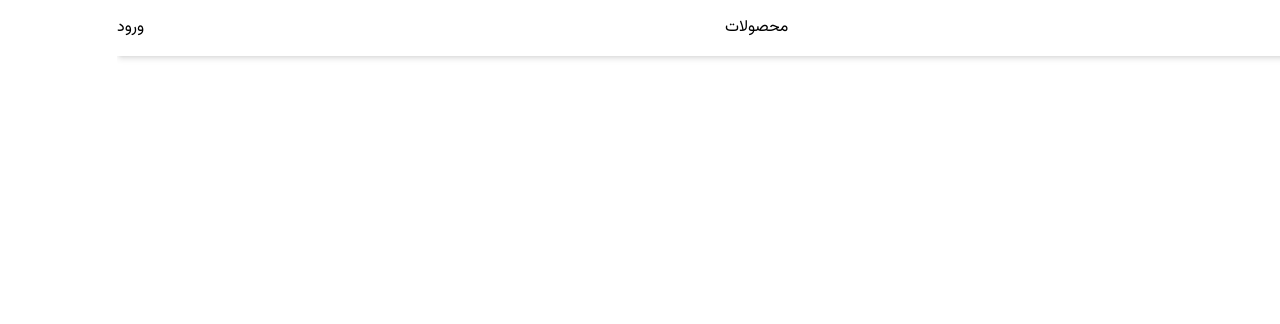
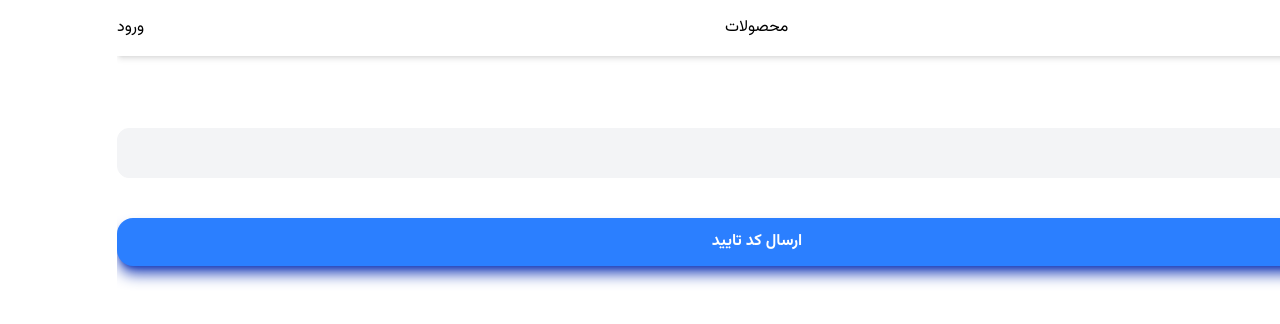
Before and after one commit to tatasadi/next-shop-admin-panel, a Next.js app: page /auth in a window 1280 px wide. Shown: the top 324 px of the page. Built offline with nearby package versions, Linux system fonts and the light colour scheme; no server answers.

Commit message:
add SendOTPFrom

```diff
--- /dev/null
+++ b/src/app/auth/SendOTPFrom.jsx
@@ -0,0 +1,25 @@
+import TextField from '../ui/TextField'
+
+function SendOTPFrom({ phoneNumber, onChange, onSubmit }) {
+	return (
+		<div>
+			<form className="space-y-10" onSubmit={onSubmit}>
+				<TextField
+					label="شماره موبایل"
+					name="phoneNumber"
+					value={phoneNumber}
+					onChange={onChange}
+				/>
+				<button
+					type="submit"
+					className="font-bold rounded-2xl transition-all duration-300 px-4 py-3 bg-blue-500 text-white hover:bg-blue-300 shadow-lg
+          shadow-blue-800 w-full"
+				>
+					ارسال کد تایید
+				</button>
+			</form>
+		</div>
+	)
+}
+
+export default SendOTPFrom
--- a/src/app/auth/page.jsx
+++ b/src/app/auth/page.jsx
@@ -1,5 +1,33 @@
+'use client'
+import { useState } from 'react'
+import SendOTPFrom from './SendOTPFrom'
+import http from '@/services/httpService'
+
 function Authpage() {
-	return <div>Authpage</div>
+	const [phoneNumber, setPhoneNumber] = useState('')
+
+	const phoneNumberHandler = e => {
+		setPhoneNumber(e.target.value)
+	}
+	const sendOtpHandler = async e => {
+		e.preventDefault()
+		try {
+			const data = await http.post('/user/get-otp', { phoneNumber })
+			toast.success(data.message)
+		} catch (error) {
+			toast.error(error?.response?.data?.message)
+		}
+	}
+
+	return (
+		<div>
+			<SendOTPFrom
+				phoneNumber={phoneNumber}
+				onChange={phoneNumberHandler}
+				onSubmit={sendOtpHandler}
+			/>
+		</div>
+	)
 }
 
 export default Authpage
--- a/src/app/globals.css
+++ b/src/app/globals.css
@@ -25,10 +25,6 @@
 	--font-sans: 'Vazir', sans-serif;
 }
 
-.container {
-	@apply mx-auto;
-}
-
 body {
 	padding: 0;
 	margin: 0;
@@ -37,3 +33,7 @@ body {
 	user-select: none;
 	background-color: var(--background-app-rgb);
 }
+
+.container {
+	@apply mx-auto;
+}
--- /dev/null
+++ b/src/app/ui/TextField.jsx
@@ -0,0 +1,19 @@
+function TextField({ label, name, value, onChange }) {
+	return (
+		<div>
+			<label htmlFor={name} className="block mb-2">
+				{label}
+			</label>
+			<input
+				autoComplete="off"
+				className="w-full py-3 px-4 rounded-xl bg-gray-100 text-gray-800 border border-gray-100 outline-none duration-200 transition-all ease-in-out hover:border-blue-300 focus:outline-none focus:border-blue-700 focus:shadow-input-focus focus:bg-white"
+				type="text"
+				name={name}
+				id={name}
+				value={value}
+				onChange={onChange}
+			/>
+		</div>
+	)
+}
+export default TextField
--- /dev/null
+++ b/src/services/httpService.js
@@ -0,0 +1,16 @@
+import axios from 'axios'
+
+const app = axios.create({
+	baseURL: process.env.NEXT_PUBLIC_API_URL,
+	withCredentials: true,
+})
+
+const http = {
+	get: app.get,
+	post: app.post,
+	delete: app.delete,
+	put: app.put,
+	patch: app.patch,
+}
+
+export default http
```
Also changed, not shown: package.json (+6 -3 lines), 1 other file (tests, documents, lock files or other folders).
